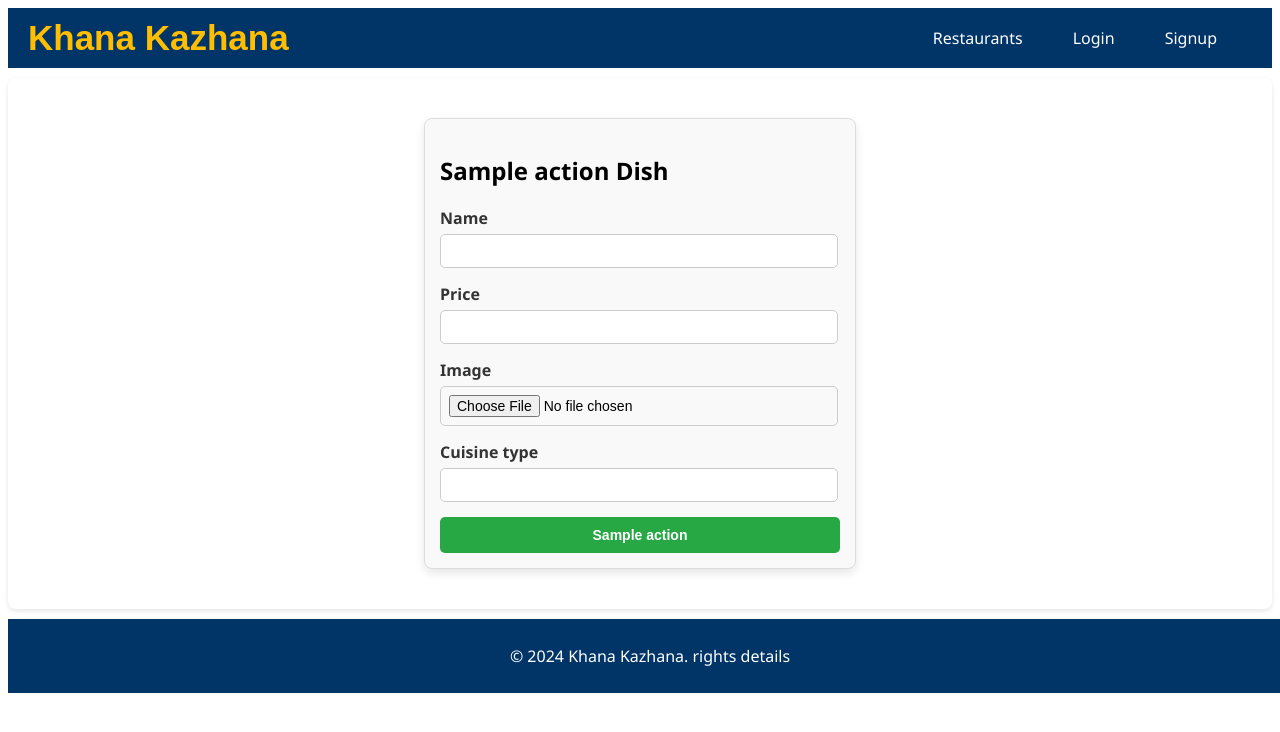
After one commit to syed-tp/RestaurantApp, a Django app: template templates/restaurants/dish_form.html in a window 1280 px wide. The commit adds this page. Shown: the top 732 px of the page. Run offline with Django 3.2, Linux system fonts and the light colour scheme; the template is opened without the code that fills it: most values are stand-ins (such as "Sample title", 1, 10 or a date in 2020); form fields are guessed from the names that the template uses; some web fonts are replaced.

Commit message:
Add Dish management features (#6)
* Add Dish Management Feature

* Refactored Dish Management Restrictions with custom decorator

```diff
--- a/RestaurantApp/urls.py
+++ b/RestaurantApp/urls.py
@@ -42,6 +42,11 @@ urlpatterns = [
     path('restaurants/<int:pk>/', views.RestaurantDetailView.as_view(), name='restaurant-detail'),
     path('restaurants/<int:id>/review/', views.ReviewCreateView.as_view(), name='add-review'),
     path('restaurants/<int:restaurant_id>/bookmark/', views.bookmark_restaurant, name='bookmark-restaurant'),
+
+    path('restaurant/<int:restaurant_id>/dish/add/', views.DishCreateView.as_view(), name='dish-add'),
+    path('restaurant/<int:restaurant_id>/dish/<int:pk>/edit/', views.DishUpdateView.as_view(), name='dish-edit'),
+    path('restaurant/<int:restaurant_id>/dish/<int:pk>/delete/', views.DishDeleteView.as_view(), name='dish-delete'),
+
     path('bookmarked-restaurants/', views.bookmarked_restaurants, name='bookmarked-restaurants'),
     path('rm-bookmark/<int:bookmark_id>/', views.remove_bookmark, name='remove-bookmark'),
 
--- a/static/css/base.css
+++ b/static/css/base.css
@@ -599,7 +599,7 @@ input:checked + .slider:before {
     font-size: 1em;
 }
 
-.signup-container ul, span {
+.signup-container ul, .signup-container span{
     display: none;
 }
 
@@ -629,3 +629,148 @@ input:checked + .slider:before {
 .signup-container a:hover {
     color: #ffbf00;
 }
+
+.dish-form {
+    max-width: 400px;
+    margin: 30px auto;
+    padding: 15px;
+    border: 1px solid #ddd;
+    border-radius: 8px;
+    background-color: #f9f9f9;
+    box-shadow: 0 4px 10px rgba(0, 0, 0, 0.1);
+}
+
+.form-field {
+    margin-bottom: 15px;
+}
+
+.form-field label {
+    font-weight: bold;
+    display: block;
+    margin-bottom: 5px;
+    color: #333;
+}
+
+.dish-form input[type="text"],
+.dish-form input[type="number"],
+.dish-form input[type="file"],
+.dish-form select {
+    width: 95%;
+    padding: 8px;
+    border: 1px solid #ccc;
+    border-radius: 5px;
+    font-size: 14px;
+    transition: border-color 0.3s;
+}
+
+.dish-form input[type="text"]:focus,
+.dish-form input[type="number"]:focus,
+.dish-form input[type="file"]:focus,
+.dish-form select:focus {
+    border-color: #007BFF;
+    outline: none;
+}
+
+.dish-form button {
+    width: 100%;
+    padding: 10px;
+    font-weight: bold;
+    background-color: #28a745;
+    color: white;
+    border: none;
+    border-radius: 5px;
+    cursor: pointer;
+    font-size: 14px;
+    transition: background-color 0.3s;
+}
+
+.dish-form button:hover {
+    background-color: #218838;
+}
+
+@media (max-width: 600px) {
+    .dish-form {
+        width: 90%;
+    }
+}
+
+.btn {
+    display: inline-flex;
+    margin: 3px;
+    align-items: center;
+    justify-content: center;
+    padding: 8px;
+    border-radius: 5px;
+    text-decoration: none;
+    font-weight: bold;
+    color: white !important;
+    transition: background-color 0.3s;
+}
+
+.btn-add {
+    background-color: #28a745;
+    margin-bottom: 10px;
+}
+
+.btn-edit {
+    background-color: #eab000;
+    width: 15px;
+    height: 15px;
+    border-radius: 5px;
+}
+
+.btn-delete {
+    background-color: #dc3545;
+    width: 15px;
+    height: 15px;
+    border-radius: 5px;
+}
+
+.btn:hover {
+    opacity: 0.8;
+}
+
+.confirmation-dialog {
+    max-width: 400px;
+    margin: 30px auto;
+    margin-bottom: 10em;
+    padding: 20px;
+    border: 1px solid #ddd;
+    border-radius: 8px;
+    background-color: #fff;
+    box-shadow: 0 4px 10px rgba(0, 0, 0, 0.1);
+    text-align: center;
+}
+
+.confirmation-dialog h2 {
+    margin-bottom: 20px;
+    font-size: 18px;
+    color: #333;
+}
+
+.confirmation-dialog button {
+    padding: 10px 20px;
+    border: none;
+    border-radius: 5px;
+    background-color: #dc3545;
+    color: white;
+    font-weight: bold;
+    cursor: pointer;
+    transition: background-color 0.3s;
+    margin-right: 10px;
+}
+
+.confirmation-dialog button:hover {
+    background-color: #c82333;
+}
+
+.confirmation-dialog a {
+    text-decoration: none;
+    color: #013467;
+    font-weight: bold;
+    transition: color 0.3s;
+}
+
+.confirmation-dialog a:hover {
+    color: #0067ce;
+}
--- /dev/null
+++ b/templates/restaurants/dish_form.html
@@ -0,0 +1,35 @@
+{% extends 'base.html' %}
+{% load static %}
+
+{% block content %}
+
+<div class='dish-form'>
+    <h2>{{ action }} Dish</h2>
+    <form method="POST" enctype="multipart/form-data">
+        {% csrf_token %}
+        <div class="form-field">
+            <label for="{{ form.name.id_for_label }}">{{ form.name.label }}</label>
+            {{ form.name }}
+        </div>
+        <div class="form-field">
+            <label for="{{ form.price.id_for_label }}">{{ form.price.label }}</label>
+            {{ form.price }}
+        </div>
+        <div class="form-field">
+            <label for="{{ form.is_veg.id_for_label }}">{{ form.is_veg.label }}</label>
+            {{ form.is_veg }}
+        </div>
+        <div class="form-field">
+            <label for="{{ form.image.id_for_label }}">{{ form.image.label }}</label>
+            {{ form.image }}
+        </div>
+        <div class="form-field">
+            <label for="{{ form.cuisine_type.id_for_label }}">{{ form.cuisine_type.label }}</label>
+            {{ form.cuisine_type }}
+        </div>
+        <button type="submit">{{ action }}</button>
+    </form>
+</div>
+
+
+{% endblock %}
```
Also changed, not shown: restaurants/decorators.py (added, +11 -0 lines), restaurants/tests.py (+64 -0 lines), restaurants/views.py (+74 -3 lines), templates/restaurants/detail.html (+14 -1 lines), templates/restaurants/dish_confirm_delete.html (added, +15 -0 lines).
